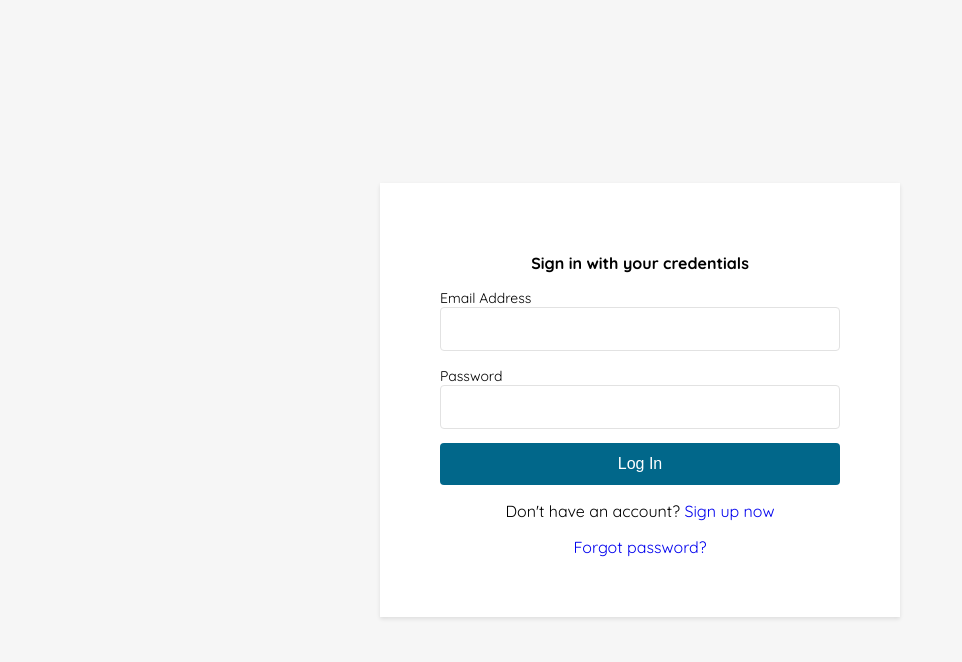
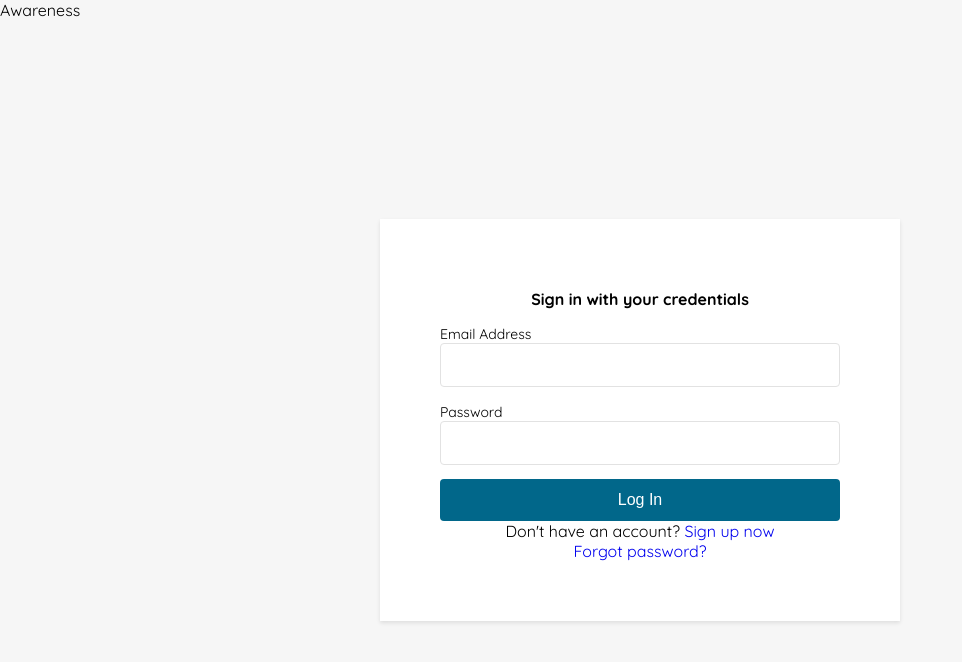
Before and after one commit to david-tnguyen/awareness, a React (Create React App) app: page / in a window 1280 px wide. Shown: the top 662 px of the page, without its empty margins (0-962 px from the left). Built offline with nearby package versions, Linux system fonts and the light colour scheme; what react-router-redux would draw is missing.

Commit message:
meyer reset

```diff
--- a/src/App.scss
+++ b/src/App.scss
@@ -2,12 +2,28 @@ $font-primary: 'Quicksand', Arial, sans-serif;
 
 html, body, #root {
   font-family: $font-primary;
-	font-weight: 400;
-	font-size: 16px;
   height: 100%;
-  margin: 0px;
   box-sizing: border-box;
   background-color: #f6f6f6;
+}
+
+html, body, div, span, applet, object, iframe,
+h1, h2, h3, h4, h5, h6, p, blockquote, pre,
+a, abbr, acronym, address, big, cite, code,
+del, dfn, em, font, img, ins, kbd, q, s, samp,
+small, strike, strong, sub, sup, tt, var,
+dl, dt, dd, ol, ul, li,
+fieldset, form, label, legend,
+table, caption, tbody, tfoot, thead, tr, th, td {
+	margin: 0;
+	padding: 0;
+	border: 0;
+	outline: 0;
+	font-weight: inherit;
+	font-style: inherit;
+	font-size: 100%;
+	font-family: inherit;
+	vertical-align: baseline;
 }
 
 *, *:before, *:after {
--- a/src/components/LoginContainer/index.jsx
+++ b/src/components/LoginContainer/index.jsx
@@ -14,6 +14,10 @@ class LoginContainer extends React.Component {
 
   render() {
     return (
+      <div className='page'>
+        <nav>
+          <h1>Awareness</h1>
+        </nav>
         <div className='auth-wrapper'>
           <div className='login-wrapper'>
             <div className='login-card'>
@@ -45,6 +49,7 @@ class LoginContainer extends React.Component {
             </div>
           </div>
         </div>
+      </div>
     );
   }
 }
--- a/src/components/LoginContainer/login.scss
+++ b/src/components/LoginContainer/login.scss
@@ -1,4 +1,8 @@
 @import '../../../src/styles/styles.scss';
+
+.page {
+  height: 100%;
+}
 
 .auth-wrapper {
   height: 100%;
```
Lines whose indentation alone changed are shown as unchanged.
